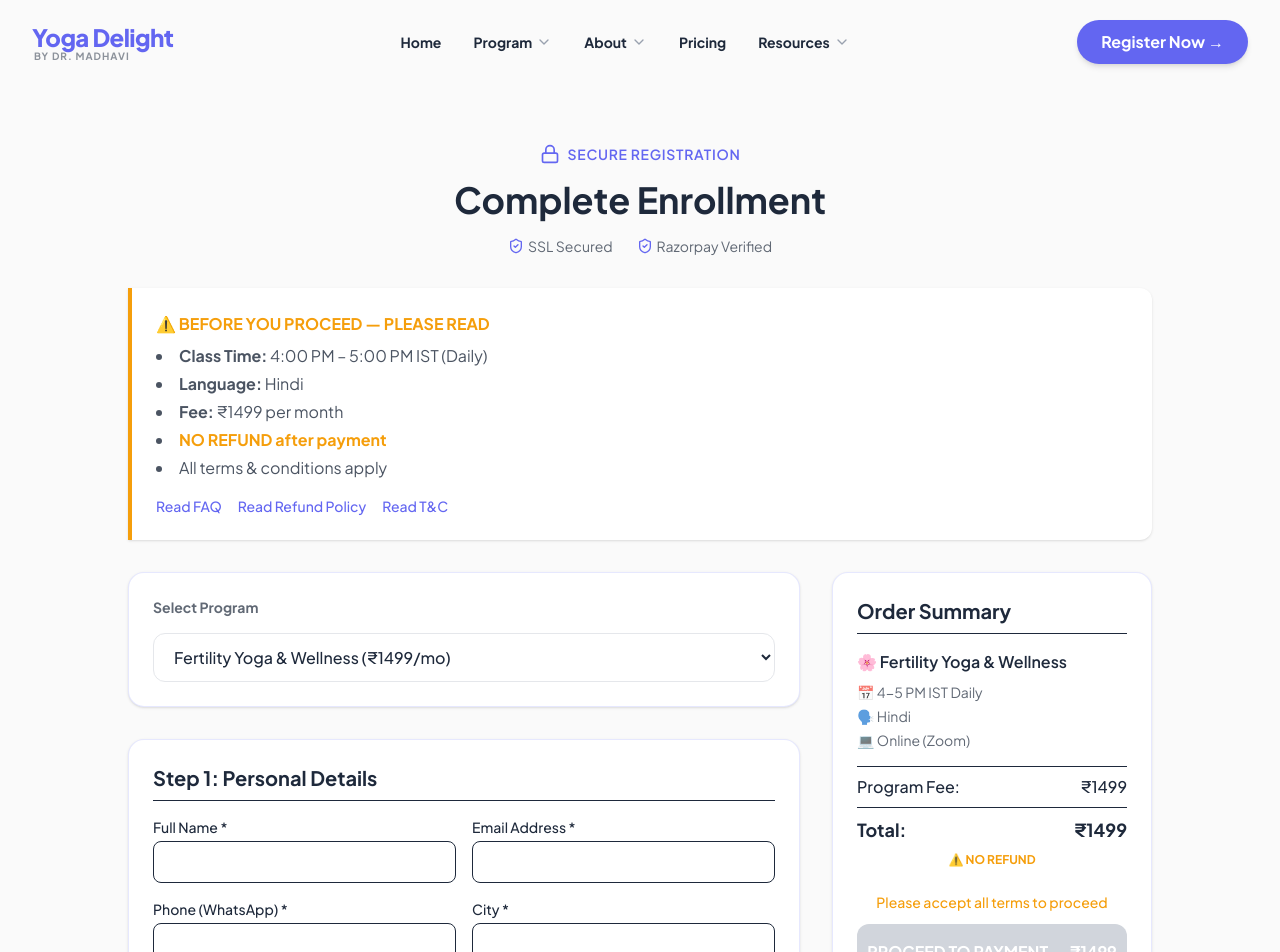
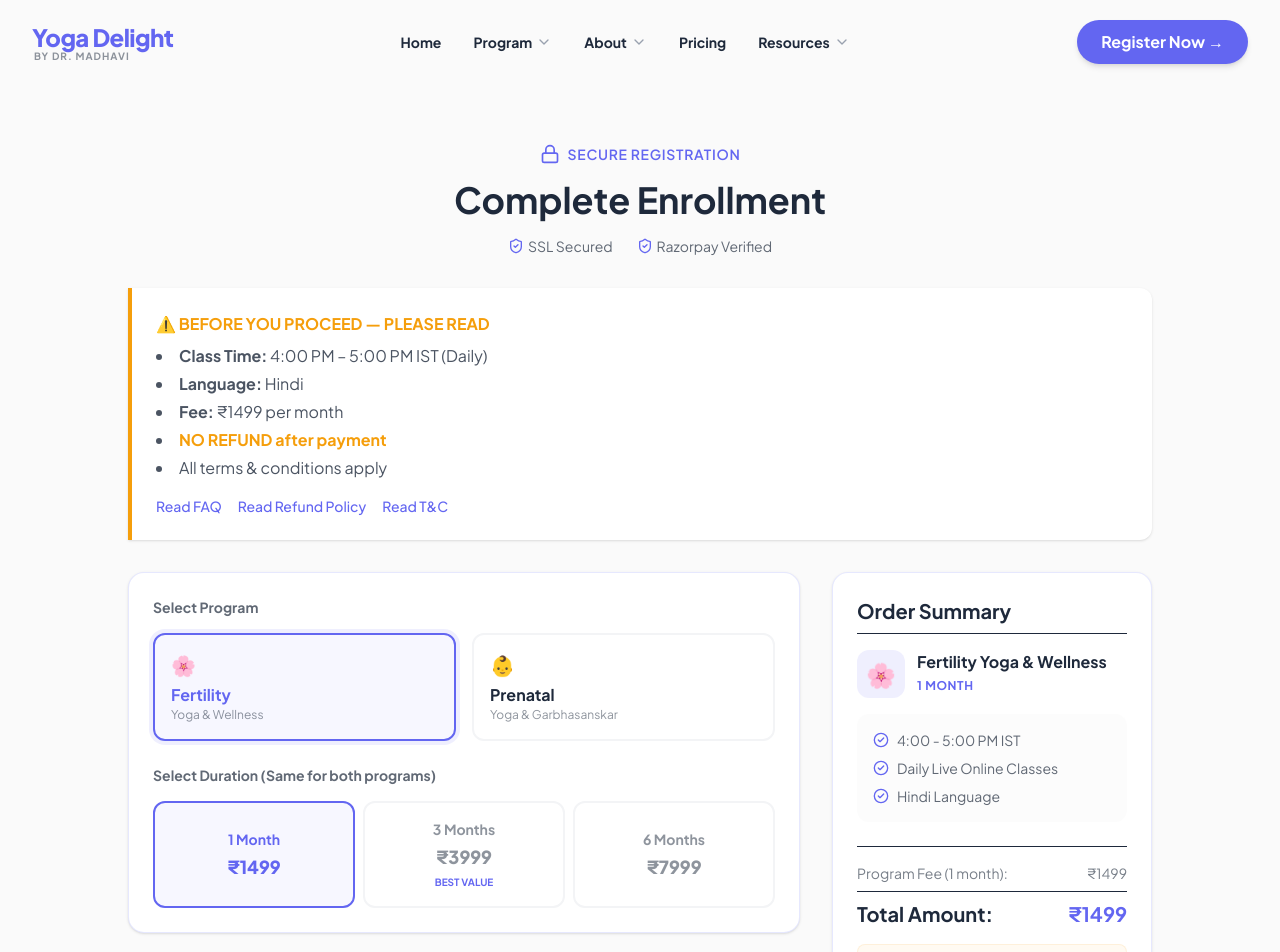
Before and after one commit to vynticaiagency-ops/yogadelight, a Next.js app: page /register in a window 1280 px wide. Shown: the top 952 px of the page. Built offline with nearby package versions, Linux system fonts and the light colour scheme.

Commit message:
feat: complete tiered pricing and dynamic registration UI

```diff
--- a/src/app/pricing/page.tsx
+++ b/src/app/pricing/page.tsx
@@ -29,9 +29,19 @@ export default function PricingPage() {
               <span className="inline-block px-4 py-1.5 rounded-full bg-pastel-blue text-blue-600 font-bold text-sm mb-4 uppercase tracking-widest">
                 🌸 Fertility Program
               </span>
-              <div className="flex items-end justify-center gap-1">
-                <span className="text-5xl font-black text-text-dark">₹1499</span>
-                <span className="text-text-dark/50 mb-1 font-medium">/ month</span>
+              <div className="flex items-center justify-center gap-4">
+                <div className="text-center">
+                   <div className="text-2xl font-black text-text-dark">₹1499</div>
+                   <div className="text-[10px] text-text-dark/50 font-bold uppercase">1 Month</div>
+                </div>
+                <div className="text-center p-2 bg-primary/5 rounded-xl border border-primary/20">
+                   <div className="text-3xl font-black text-primary">₹3999</div>
+                   <div className="text-[10px] text-primary/70 font-bold uppercase">3 Months</div>
+                </div>
+                <div className="text-center">
+                   <div className="text-2xl font-black text-text-dark">₹7999</div>
+                   <div className="text-[10px] text-text-dark/50 font-bold uppercase">6 Months</div>
+                </div>
               </div>
             </div>
 
--- a/src/app/register/page.tsx
+++ b/src/app/register/page.tsx
@@ -16,17 +16,24 @@ export default function RegisterPage() {
   const [state, setState] = useState('');
   const [country, setCountry] = useState('India');
   const [program, setProgram] = useState('fertility');
-  const [plan, setPlan] = useState('fertility');
+  const [plan, setPlan] = useState('1_month');
   const [acceptedTerms, setAcceptedTerms] = useState<Record<string, boolean>>({});
 
   const prices: Record<string, number> = {
-    'fertility': 1499,
     '1_month': 1499,
     '3_months': 3999,
     '6_months': 7999
   };
 
   const currentPrice = prices[plan] || 1499;
+
+  useEffect(() => {
+    const urlParams = new URLSearchParams(window.location.search);
+    const p = urlParams.get('program');
+    if (p === 'prenatal' || p === 'fertility') {
+      setProgram(p);
+    }
+  }, []);
 
   // Health Info
   const [age, setAge] = useState('');
@@ -88,7 +95,7 @@ export default function RegisterPage() {
       amount: amount,
       currency: 'INR',
       name: 'Dr. Madhavi Soriya Wellness',
-      description: 'Fertility Yoga Program',
+      description: `${program === 'fertility' ? 'Fertility' : 'Prenatal'} Yoga Program - ${plan.replace('_', ' ')}`,
       order_id: orderId,
       prefill: {
         name: name,
@@ -157,27 +164,34 @@ export default function RegisterPage() {
           <div className="lg:col-span-2">
             <form id="registration-form" onSubmit={handlePayment} className="space-y-8">
 
-              {/* Step 0: Program Selection */}
+              {/* Step 0: Program & Plan Selection */}
               <div className="bg-white p-6 rounded-2xl shadow-sm border border-secondary/20 space-y-6">
                 <div className="space-y-4">
                   <label className="block text-sm font-bold text-text-dark/70">Select Program</label>
-                  <select
-                    className="w-full px-4 py-3 rounded-xl border border-gray-200 focus:ring-2 focus:ring-primary/20 focus:border-primary outline-none transition-all font-medium"
-                    value={program}
-                    onChange={(e) => {
-                      setProgram(e.target.value);
-                      setPlan(e.target.value === 'prenatal' ? '1_month' : 'fertility');
-                    }}
-                    required
+                  <div className="grid grid-cols-2 gap-4">
+                    <button
+                      type="button"
+                      onClick={() => setProgram('fertility')}
+                      className={`p-4 rounded-xl border-2 transition-all text-left ${program === 'fertility' ? 'border-primary bg-primary/5 ring-4 ring-primary/10' : 'border-gray-100'}`}
                     >
-                    <option value="fertility">Fertility Yoga & Wellness (₹1499/mo)</option>
-                    <option value="prenatal">Prenatal Yoga & Garbhasanskar</option>
-                  </select>
+                      <div className="text-xl mb-1">🌸</div>
+                      <div className={`font-bold ${program === 'fertility' ? 'text-primary' : 'text-text-dark'}`}>Fertility</div>
+                      <div className="text-xs text-text-dark/50">Yoga & Wellness</div>
+                    </button>
+                    <button
+                      type="button"
+                      onClick={() => setProgram('prenatal')}
+                      className={`p-4 rounded-xl border-2 transition-all text-left ${program === 'prenatal' ? 'border-primary bg-primary/5 ring-4 ring-primary/10' : 'border-gray-100'}`}
+                    >
+                      <div className="text-xl mb-1">👶</div>
+                      <div className={`font-bold ${program === 'prenatal' ? 'text-primary' : 'text-text-dark'}`}>Prenatal</div>
+                      <div className="text-xs text-text-dark/50">Yoga & Garbhasanskar</div>
+                    </button>
+                  </div>
                 </div>
 
-                {program === 'prenatal' && (
                 <div className="space-y-4">
-                    <label className="block text-sm font-bold text-text-dark/70">Select Plan</label>
+                  <label className="block text-sm font-bold text-text-dark/70">Select Duration (Same for both programs)</label>
                   <div className="grid grid-cols-3 gap-2">
                     {[
                       { id: '1_month', label: '1 Month', price: 1499 },
@@ -188,14 +202,15 @@ export default function RegisterPage() {
                         key={p.id}
                         type="button"
                         onClick={() => setPlan(p.id)}
-                          className={`px-3 py-3 rounded-xl border-2 text-xs font-bold transition-all ${plan === p.id ? 'border-primary bg-primary/5 text-primary' : 'border-gray-100 text-text-dark/50'}`}
+                        className={`px-3 py-4 rounded-xl border-2 text-center transition-all ${plan === p.id ? 'border-primary bg-primary/5 text-primary' : 'border-gray-100 text-text-dark/50 hover:border-gray-200'}`}
                       >
-                          {p.label}<br/>₹{p.price}
+                        <div className="font-bold text-sm">{p.label}</div>
+                        <div className="text-lg font-black mt-1">₹{p.price}</div>
+                        {p.id === '3_months' && <div className="text-[10px] uppercase font-bold text-primary mt-1">Best Value</div>}
                       </button>
                     ))}
                   </div>
                 </div>
-                )}
               </div>
 
               {/* Step 1 */}
@@ -286,21 +301,48 @@ export default function RegisterPage() {
             <div className="bg-white p-6 rounded-2xl shadow-sm border border-secondary/20 sticky top-24">
               <h3 className="text-xl font-bold font-heading mb-4 border-b pb-2">Order Summary</h3>
               <div className="mb-6">
-                <h4 className="font-semibold mb-2">🌸 Fertility Yoga & Wellness</h4>
-                <ul className="text-sm text-text-dark/70 space-y-1 mb-4">
-                  <li>📅 4-5 PM IST Daily</li>
-                  <li>🗣️ Hindi</li>
-                  <li>💻 Online (Zoom)</li>
+                <div className="flex items-center gap-3 mb-4">
+                  <div className="w-12 h-12 rounded-xl bg-primary/10 flex items-center justify-center text-2xl">
+                    {program === 'fertility' ? '🌸' : '👶'}
+                  </div>
+                  <div>
+                    <h4 className="font-bold text-text-dark leading-tight">
+                      {program === 'fertility' ? 'Fertility Yoga & Wellness' : 'Prenatal Yoga & Garbhasanskar'}
+                    </h4>
+                    <span className="text-xs font-bold text-primary uppercase tracking-wider">
+                      {plan.replace('_', ' ')}
+                    </span>
+                  </div>
+                </div>
+
+                <ul className="text-sm text-text-dark/70 space-y-2 mb-6 bg-bg-light/50 p-4 rounded-xl">
+                  <li className="flex items-center gap-2">
+                    <CheckCircle2 className="w-4 h-4 text-primary" />
+                    <span>{program === 'fertility' ? '4:00 - 5:00 PM IST' : '6:15 AM or 5:00 PM IST'}</span>
+                  </li>
+                  <li className="flex items-center gap-2">
+                    <CheckCircle2 className="w-4 h-4 text-primary" />
+                    <span>Daily Live Online Classes</span>
+                  </li>
+                  <li className="flex items-center gap-2">
+                    <CheckCircle2 className="w-4 h-4 text-primary" />
+                    <span>Hindi Language</span>
+                  </li>
                 </ul>
-                <div className="flex justify-between font-medium border-t pt-2">
-                  <span>Program Fee:</span>
-                  <span>₹1499</span>
+
+                <div className="space-y-2 border-t pt-4">
+                  <div className="flex justify-between text-sm text-text-dark/60">
+                    <span>Program Fee ({plan.replace('_', ' ')}):</span>
+                    <span>₹{currentPrice}</span>
                   </div>
-                <div className="flex justify-between font-bold text-lg border-t pt-2 mt-2">
-                  <span>Total:</span>
-                  <span>₹1499</span>
+                  <div className="flex justify-between font-bold text-xl text-text-dark pt-2 border-t">
+                    <span>Total Amount:</span>
+                    <span className="text-primary">₹{currentPrice}</span>
                   </div>
-                <p className="text-xs text-warning font-bold mt-2 text-center">⚠️ NO REFUND</p>
+                </div>
+                <p className="text-[10px] text-warning font-bold mt-4 text-center p-2 bg-warning/5 rounded-lg border border-warning/10 uppercase tracking-widest">
+                  ⚠️ No Refund After Payment
+                </p>
               </div>
 
               {!allChecked && (
@@ -317,7 +359,7 @@ export default function RegisterPage() {
                     : 'bg-gray-300 cursor-not-allowed text-gray-500 shadow-none'
                 }`}
               >
-                {isProcessing ? 'Processing...' : 'PROCEED TO PAYMENT — ₹1499'}
+                {isProcessing ? 'Processing...' : `PROCEED TO PAYMENT — ₹${currentPrice}`}
               </button>
 
               <div className="mt-4 flex items-center justify-center gap-2 text-xs text-text-dark/60">
```
Lines whose indentation alone changed are shown as unchanged.
